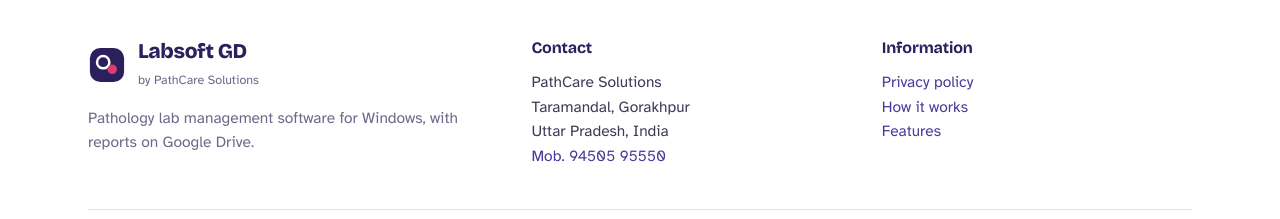
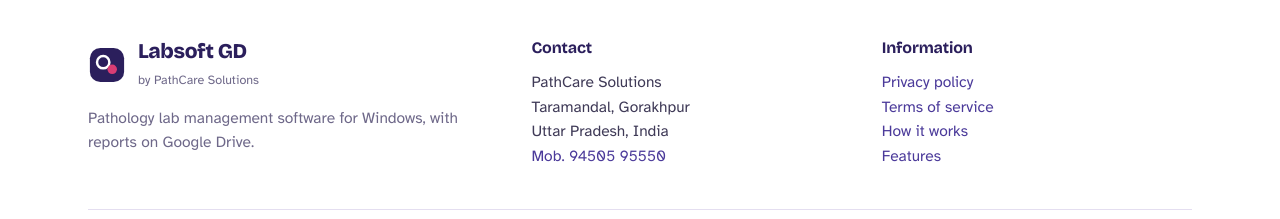
Before and after one commit to pathcaresolutions/pathcaresolutions.github.io, a plain HTML site: page privacy.html in a window 1280 px wide. Shown: the part 3308-3527 px from the top of the page. Drawn offline with nearby package versions, Linux system fonts and the light colour scheme.

Commit message:
Update privacy.html

```diff
--- a/privacy.html
+++ b/privacy.html
@@ -265,7 +265,7 @@ footer{border-top:1px solid var(--rule);background:#fff}
         <p style="margin-top:16px;color:var(--muted);max-width:26em">Pathology lab management software for Windows, with reports on Google Drive.</p>
       </div>
       <div><h3>Contact</h3><p>PathCare Solutions<br>Taramandal, Gorakhpur<br>Uttar Pradesh, India<br><a href="tel:+919450595550">Mob. 94505 95550</a></p></div>
-      <div><h3>Information</h3><p><a href="privacy.html">Privacy policy</a><br><a href="./#how">How it works</a><br><a href="./#inside">Features</a></p></div>
+      <div><h3>Information</h3><p><a href="privacy.html">Privacy policy</a><br><a href="terms.html">Terms of service</a><br><a href="./#how">How it works</a><br><a href="./#inside">Features</a></p></div>
     </div>
     <div class="legal"><span>&copy; 2026 PathCare Solutions. All rights reserved.</span><span>Google Drive is a trademark of Google LLC.</span></div>
   </div>
```
